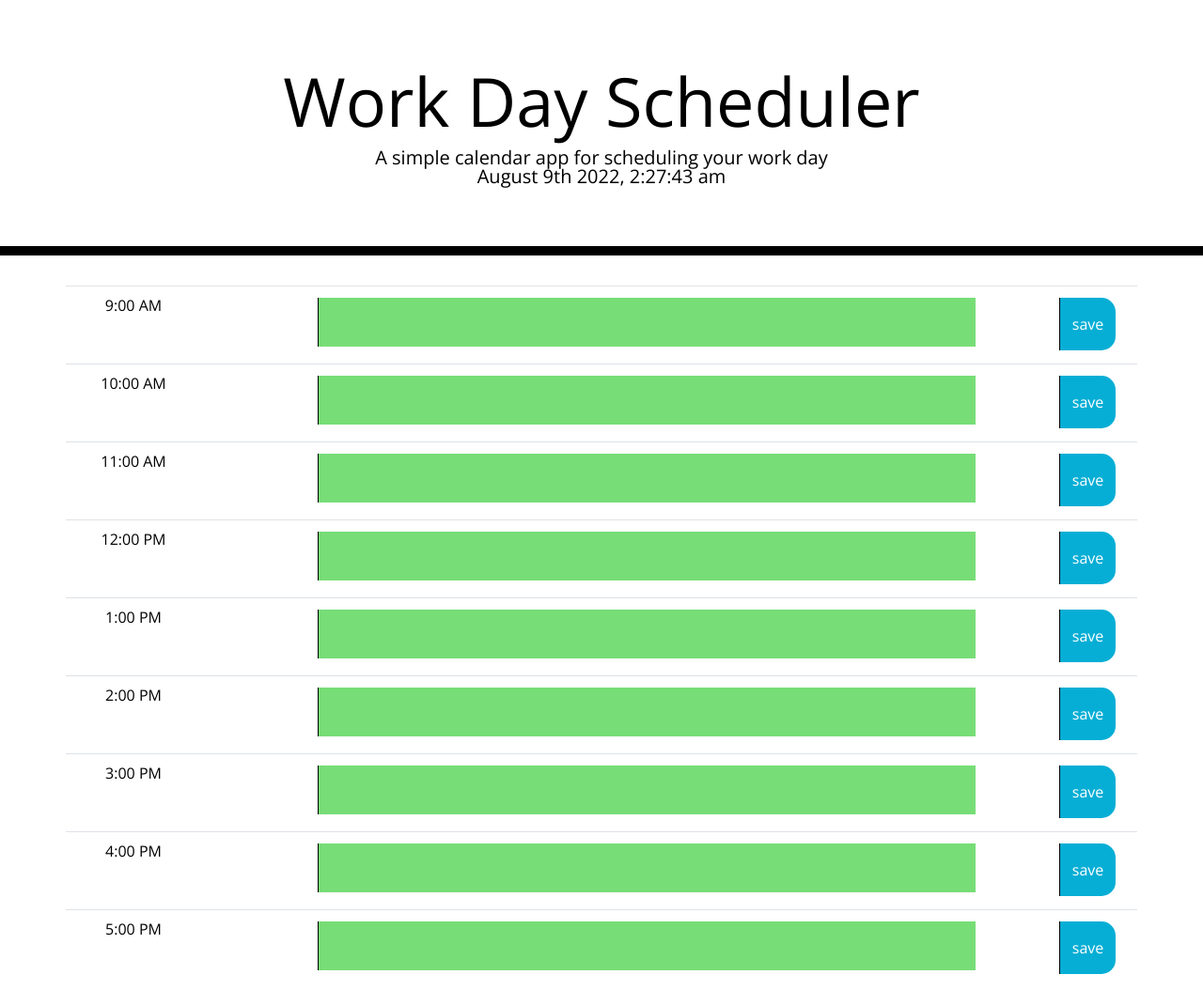
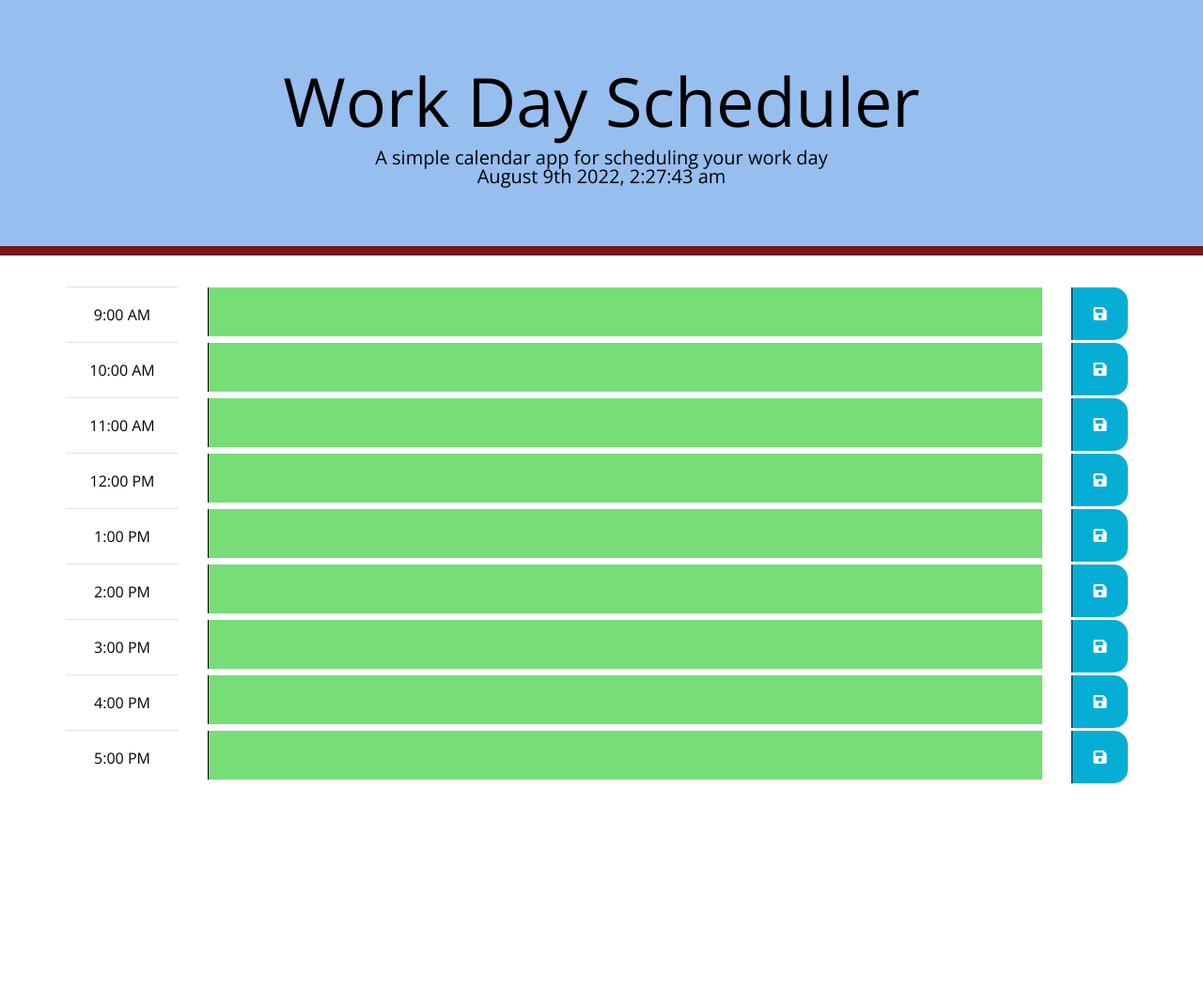
Before and after one commit to sprantis/work-day-scheduler, a plain HTML site: page index.html in a window 1280 px wide. Shown: the whole page at 94% size. After the commit the page ends 836 px from the top, so only its background shows below. Drawn offline with nearby package versions, Linux system fonts and the light colour scheme.

Commit message:
edited README and adjusted CSS classes

```diff
--- a/assets/script.js
+++ b/assets/script.js
@@ -33,18 +33,18 @@ function timeBlock() {
     let tableCell3 = document.createElement("td");
     let btn = document.createElement("div");
 
-    tableCell1.setAttribute("class", "tableCell1 col-2");
-    hourCell.setAttribute("class", "hour");
+    tableCell1.setAttribute("class", "col-1 p-0");
+    hourCell.setAttribute("class", "hour d-flex align-items-center");
 
-    tableCell2.setAttribute("class", "col-9 box tableCell2");
-    textArea.setAttribute("class", "description");
+    tableCell2.setAttribute("class", "col-10 box p-0 border-0");
+    textArea.setAttribute("class", "description ");
     textArea.setAttribute("id", j);
     j++;
     tableCell2.appendChild(textArea);
 
-    tableCell3.setAttribute("class", "tableCell3 col-1");
+    tableCell3.setAttribute("class", "p-0 border-0");
     btn.setAttribute("class", "saveBtn");
-    btn.textContent = "save";
+    btn.innerHTML = '<i class="fas fa-save"></i>';
     btn.addEventListener("click", saveBtn);
     tableCell3.appendChild(btn);
 
--- a/assets/style.css
+++ b/assets/style.css
@@ -11,36 +11,35 @@ textarea{
   color: #000000;
   border-left: 1px solid black;
   padding: 10px;
-  width: 700px;
+  width: 888px;
 }
 
 .jumbotron {
   text-align: center;
-  background-color: transparent;
+  background-color: rgb(150, 191, 240);
   color: black;
   border-radius: 0;
-  border-bottom: 10px solid black;
+  border-bottom: 10px solid rgb(116, 24, 24);
 }
 
-/* .description{
+.description{
   white-space: pre-wrap;
-} */
+}
 
 .time-block{
   text-align: center;
   border-radius: 15px;
 }
 
-/* .row {
+.row {
   white-space: pre-wrap;
   height: 80px;
   border-top: 1px solid white;;
-} */
+}
 
 .hour {
   background-color: #ffffff;
   color: #000000;
-  /* border-top: 1px dashed #000000; */
   height: 58px;
   width: 120px;
 }
@@ -73,9 +72,14 @@ textarea{
   width: 60px;
 }
 
-.saveBtn i:hover {
+.saveBtn:hover {
   font-size: 20px;
   transition: all .3s ease-in-out;
+}
+
+.saveBtn:active {
+  background-color: #007590;
+  transition: all .0s ease-in-out;
 }
 
 p {
@@ -83,15 +87,3 @@ p {
   justify-content: center;
   margin: 0px;
 }
-
-.tableCell1 {
-  padding: 0px;
-}
-
-.tableCell2 {
-  padding: 0px;
-}
-
-.tableCell3{
-  padding: 0px;
-}
```
Also changed, not shown: 1 other file.
